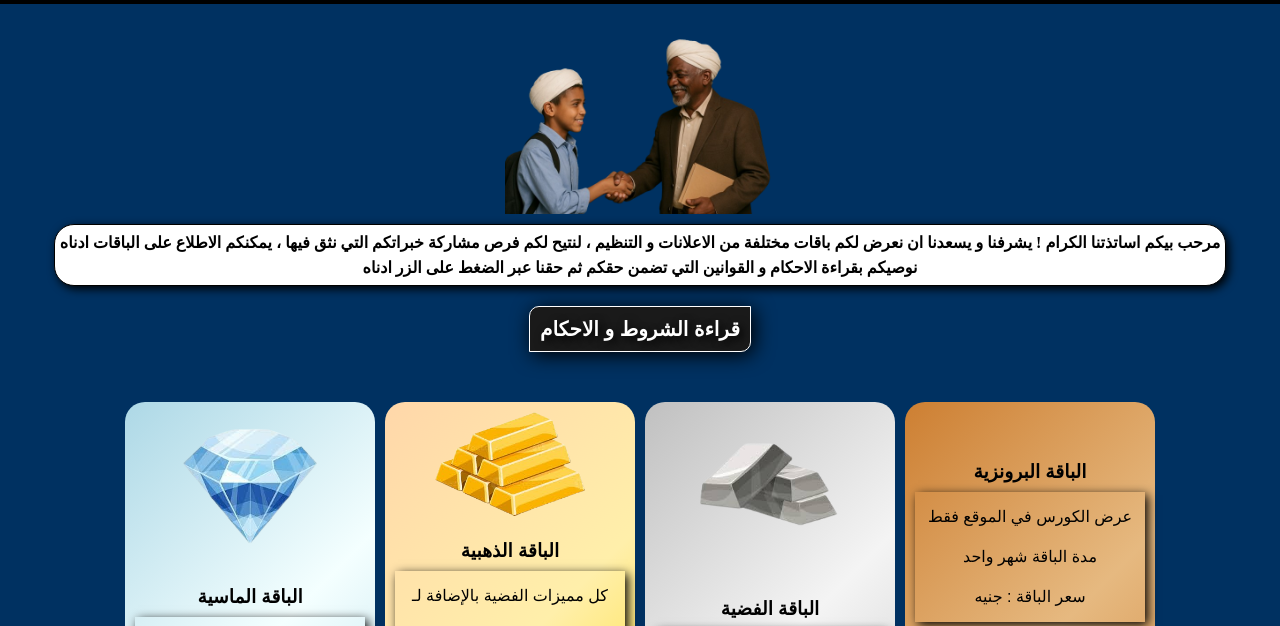
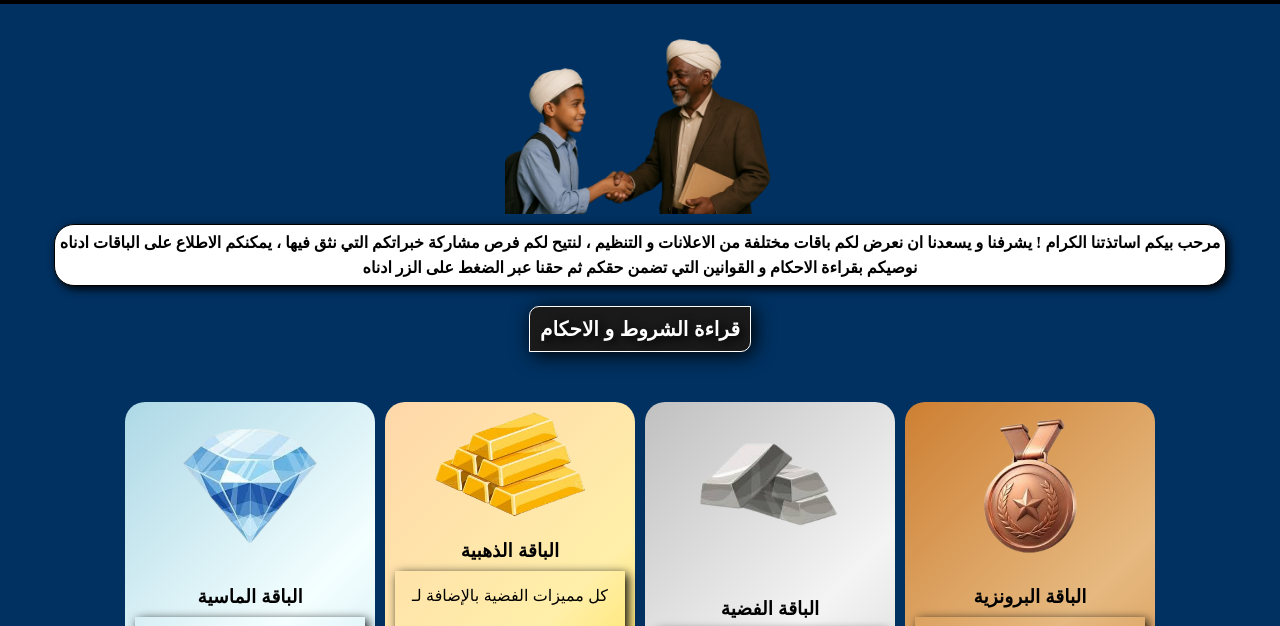
Before and after one commit to BekoAbdo/education_sudan, a plain HTML site: page services.html in a window 1280 px wide. Shown: the part 107-733 px from the top of the page. Drawn offline with Linux system fonts and the light colour scheme.

Commit message:
Update services.html bronze img

```diff
--- a/services.html
+++ b/services.html
@@ -61,7 +61,7 @@
   <!--  cards we have -->
   <div class="divCards">
     <div class="bronzeCard">
-      <img src=" bronze1-removebg-preview.png" alt=""></img>
+      <img src="bronze1-removebg-preview 18.20.35.png" alt=""></img>
       <h3>
         الباقة البرونزية
       </h3>
```
